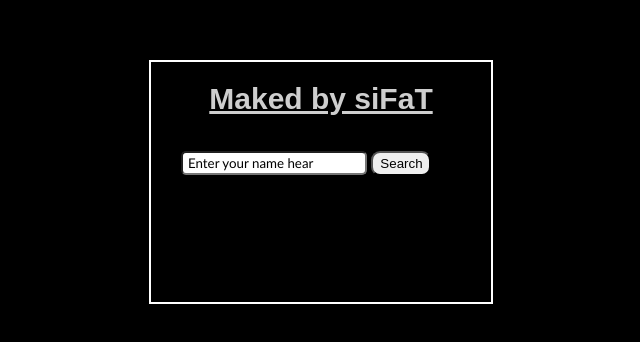
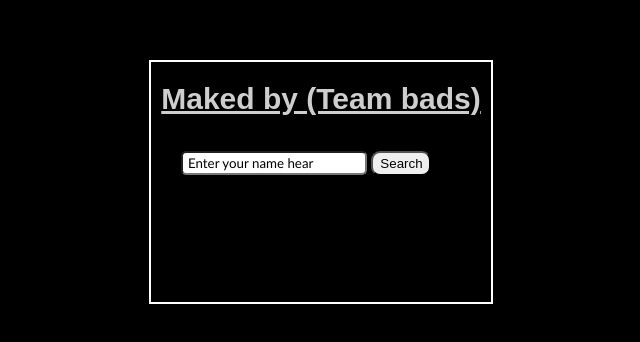
Before and after one commit to Cyber-Programer/fun, a plain HTML site: page index.html in a window 1280 px wide. Shown: the part 218-560 px from the top of the page, without its empty margins (319-959 px from the left). Drawn offline with Linux system fonts and the light colour scheme.

Commit message:
Update index.html

```diff
--- a/index.html
+++ b/index.html
@@ -9,7 +9,7 @@
 <body>
     <div id="main">
         <div id="container">
-            <h1 id="myname" onclick="go()">Maked by siFaT</h1>
+            <h1 id="myname" onclick="go()">Maked by (Team bads)</h1>
             <input type="text" name="" id="enter" placeholder="Enter your name hear">
             <button id="btn" onclick="main()">Search</button>
             <p id="comment"></p>
```
